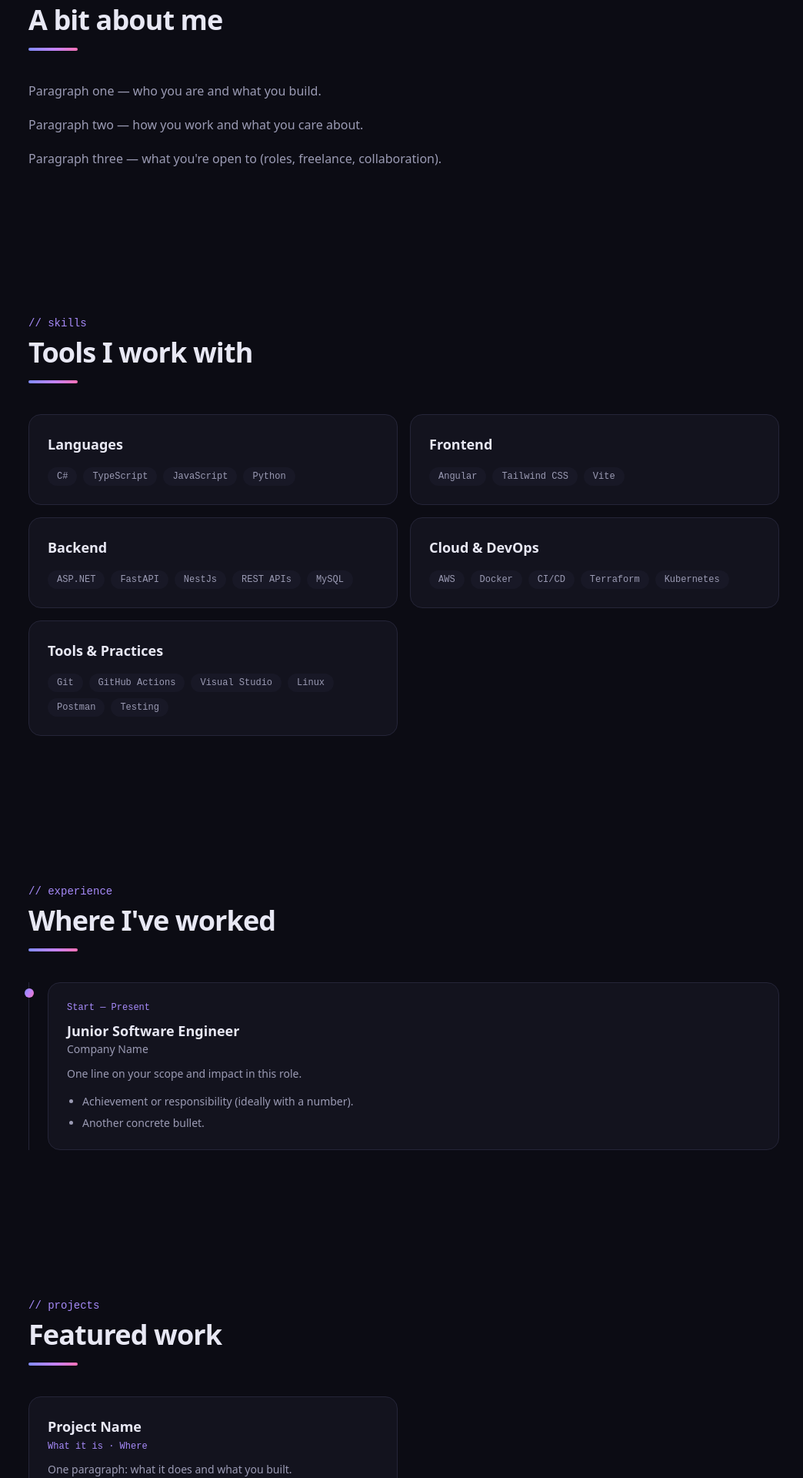
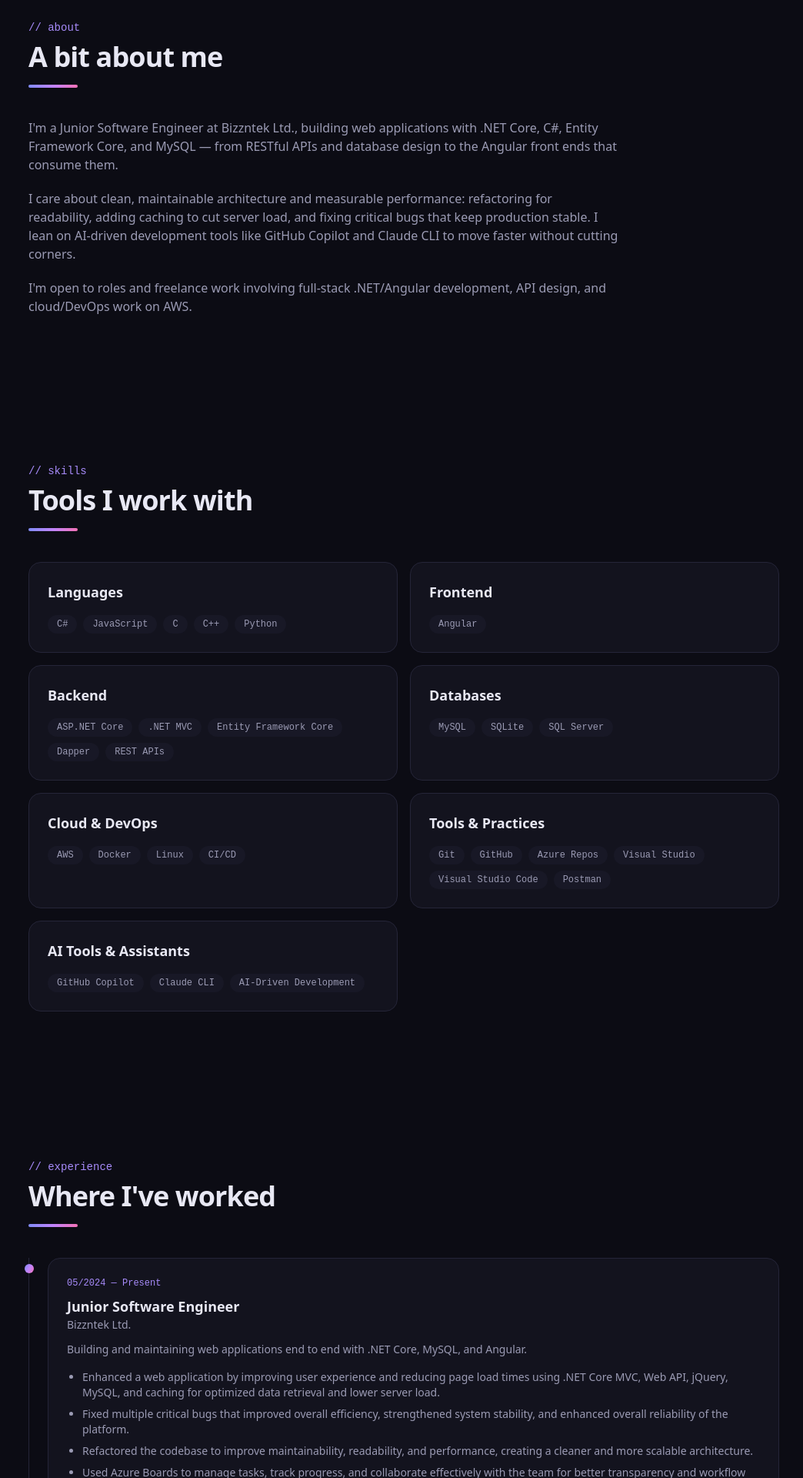
Before and after one commit to MarzanulHoque/MarzanulHoque.github.io, a React (Vite) app: page / in a window 1280 px wide. Shown: the part 880-2800 px from the top of the page at 77% size, without its empty margins (115-1159 px from the left). Built offline with nearby package versions, Linux system fonts and the light colour scheme.

Commit message:
feat: populate profile content from resume, add Piramids/Altios/ShiftLedger projects
Fills in real identity, skills, experience, and project details from the
resume, adds the Altios and ShiftLedger projects, and removes the unused
open-source and testimonials sections.

```diff
--- a/src/App.tsx
+++ b/src/App.tsx
@@ -9,8 +9,6 @@ import About from './components/About'
 import Skills from './components/Skills'
 import Experience from './components/Experience'
 import Projects from './components/Projects'
-import OpenSource from './components/OpenSource'
-import Testimonials from './components/Testimonials'
 import Education from './components/Education'
 import Contact from './components/Contact'
 
@@ -37,8 +35,6 @@ export default function App() {
         <Skills />
         <Experience />
         <Projects />
-        <OpenSource />
-        <Testimonials />
         <Education />
         <Contact />
       </main>
--- a/src/components/OpenSource.tsx
+++ /dev/null
@@ -1,26 +0,0 @@
-import Section from './Section'
-import { cardGlow } from '../hooks/usePointerGlow'
-import { openSource } from '../data/profile'
-
-export default function OpenSource() {
-  return (
-    <Section id="open-source" eyebrow="open source" title="Open-source projects">
-      <div className="grid gap-4 sm:grid-cols-2">
-        {openSource.map((repo) => (
-          <a
-            key={repo.name}
-            href={repo.url}
-            target="_blank"
-            rel="noreferrer"
-            onMouseMove={cardGlow}
-            className="glow-card reveal block rounded-2xl border border-line bg-panel p-6 transition-transform hover:-translate-y-1"
-          >
-            <h3 className="font-mono text-lg font-bold text-vio">{repo.name}</h3>
-            <p className="mt-2 text-sm text-mut">{repo.description}</p>
-            <p className="mt-4 font-mono text-xs text-faint">{repo.language}</p>
-          </a>
-        ))}
-      </div>
-    </Section>
-  )
-}
--- a/src/components/Testimonials.tsx
+++ /dev/null
@@ -1,39 +0,0 @@
-import Section from './Section'
-import { cardGlow } from '../hooks/usePointerGlow'
-import { testimonials } from '../data/profile'
-
-export default function Testimonials() {
-  return (
-    <Section id="reviews" eyebrow="reviews" title="What clients say">
-      <div className="grid gap-4 sm:grid-cols-2">
-        {testimonials.map((review) => (
-          <article
-            key={review.project}
-            onMouseMove={cardGlow}
-            className="glow-card reveal rounded-2xl border border-line bg-panel p-6"
-          >
-            <div className="flex items-center justify-between gap-4">
-              <h3 className="text-lg font-bold">{review.project}</h3>
-              <p className="font-mono text-sm text-vio" aria-label={`Rated ${review.rating} out of 5`}>
-                ★ {review.rating.toFixed(1)}
-              </p>
-            </div>
-            <p className="mt-1 font-mono text-xs text-faint">{review.period}</p>
-            {review.quotes.map((quote) => (
-              <blockquote key={quote} className="mt-4 border-l-2 border-line pl-4 text-sm italic text-mut">
-                “{quote}”
-              </blockquote>
-            ))}
-            <ul className="mt-4 flex flex-wrap gap-2">
-              {review.endorsements.map((tag) => (
-                <li key={tag} className="rounded-full bg-panel-2 px-3 py-1 font-mono text-xs text-mut">
-                  {tag}
-                </li>
-              ))}
-            </ul>
-          </article>
-        ))}
-      </div>
-    </Section>
-  )
-}
--- a/src/data/profile.ts
+++ b/src/data/profile.ts
@@ -6,12 +6,12 @@
 export const identity = {
   name: 'S. M. Marzanul Hoque',
   role: 'Junior Software Engineer',
-  pitch: 'I develop end-to-end web applications, handling everything from databases and APIs to responsive user interfaces, deployment, and monitoring. I enjoy building scalable, high-performance solutions that solve real-world problems.',
+  pitch: 'Software engineer specializing in C#, .NET Core, JavaScript, Entity Framework Core, MySQL, Docker, Linux, and AWS cloud infrastructure. I enjoy building scalable, high-performance applications and continuously expanding my expertise in modern software development and DevOps practices.',
   availability: 'Currently available for new opportunities.',
 }
 
 export const links = {
-  github: 'https://github.com/MarzanulHoque',
+  github: 'https://github.com/marzanulhoque',
   linkedin: 'https://www.linkedin.com/in/marzanulhoque/',
  // upwork: '', // optional — leave '' to hide it in Contact
   email: 'marzanulhoque.cseru@gmail.com',
@@ -20,71 +20,81 @@ export const links = {
 // Hero stats (value + label). Keep to ~3.
 export const stats = [
   { value: '2+', label: 'years of experience' },
-  { value: '3', label: 'projects shipped' },
-  { value: '8', label: 'technologies used' },
+  { value: '2', label: 'projects shipped' },
+  { value: '20+', label: 'technologies used' },
 ]
 
 export const about = [
-  'Paragraph one — who you are and what you build.',
-  'Paragraph two — how you work and what you care about.',
-  "Paragraph three — what you're open to (roles, freelance, collaboration).",
+  "I'm a Junior Software Engineer at Bizzntek Ltd., building web applications with .NET Core, C#, Entity Framework Core, and MySQL — from RESTful APIs and database design to the Angular front ends that consume them.",
+  'I care about clean, maintainable architecture and measurable performance: refactoring for readability, adding caching to cut server load, and fixing critical bugs that keep production stable. I lean on AI-driven development tools like GitHub Copilot and Claude CLI to move faster without cutting corners.',
+  "I'm open to roles and freelance work involving full-stack .NET/Angular development, API design, and cloud/DevOps work on AWS.",
 ]
 
 export const skillGroups = [
-  { title: 'Languages', skills: ['C#', 'TypeScript', 'JavaScript', 'Python'] },
-  { title: 'Frontend', skills: ['Angular', 'Tailwind CSS', 'Vite'] },
-  { title: 'Backend', skills: ['ASP.NET','FastAPI','NestJs', 'REST APIs', 'MySQL'] },
-  { title: 'Cloud & DevOps', skills: ['AWS', 'Docker', 'CI/CD', 'Terraform','Kubernetes'] },
-  { title: 'Tools & Practices', skills: ['Git', 'GitHub Actions','Visual Studio','Linux','Postman', 'Testing'] },
+  { title: 'Languages', skills: ['C#', 'JavaScript', 'C', 'C++', 'Python'] },
+  { title: 'Frontend', skills: ['Angular'] },
+  { title: 'Backend', skills: ['ASP.NET Core', '.NET MVC', 'Entity Framework Core', 'Dapper', 'REST APIs'] },
+  { title: 'Databases', skills: ['MySQL', 'SQLite', 'SQL Server'] },
+  { title: 'Cloud & DevOps', skills: ['AWS', 'Docker', 'Linux', 'CI/CD'] },
+  { title: 'Tools & Practices', skills: ['Git', 'GitHub', 'Azure Repos', 'Visual Studio', 'Visual Studio Code', 'Postman'] },
+  { title: 'AI Tools & Assistants', skills: ['GitHub Copilot', 'Claude CLI', 'AI-Driven Development'] },
 ]
 
 export const experience = [
   {
     role: 'Junior Software Engineer',
-    company: 'Company Name',
-    period: 'Start — Present',
-    summary: 'One line on your scope and impact in this role.',
+    company: 'Bizzntek Ltd.',
+    period: '05/2024 — Present',
+    summary: 'Building and maintaining web applications end to end with .NET Core, MySQL, and Angular.',
     points: [
-      'Achievement or responsibility (ideally with a number).',
-      'Another concrete bullet.',
+      'Enhanced a web application by improving user experience and reducing page load times using .NET Core MVC, Web API, jQuery, MySQL, and caching for optimized data retrieval and lower server load.',
+      'Fixed multiple critical bugs that improved overall efficiency, strengthened system stability, and enhanced overall reliability of the platform.',
+      'Refactored the codebase to improve maintainability, readability, and performance, creating a cleaner and more scalable architecture.',
+      'Used Azure Boards to manage tasks, track progress, and collaborate effectively with the team for better transparency and workflow alignment.',
+      'Gained hands-on experience across multiple applications, showcasing adaptability, teamwork, and continuous improvement in coding practices.',
     ],
   },
 ]
 
 export const projects = [
   {
-    name: 'Project Name',
-    context: 'What it is · Where',
-    description: 'One paragraph: what it does and what you built.',
-    stack: ['Tech', 'Tech', 'Tech'],
+    name: 'Piramids',
+    context: 'Enterprise ERP platform · Construction, rental & hospitality · Client project via Bizzntek Ltd. · Shipped',
+    description: 'Key contributor to an enterprise ERP platform covering project management, customer onboarding, task scheduling, contract management, and financial workflows. Built and maintained secure RESTful APIs with server-side pagination, dynamic filtering, reporting, and dashboard endpoints for large datasets, optimized MySQL stored procedures and Dapper queries, added in-memory caching, and implemented menu-based access control and subscription-based feature management.',
+    stack: ['ASP.NET Core 8', 'ASP.NET MVC', 'C#', 'Entity Framework Core', 'MySQL', 'JavaScript', 'jQuery'],
+  },
+  {
+    name: 'Altios GoGlobal — IC Management Platform',
+    context: 'Enterprise global-mobility & payments platform · Client project via Bizzntek Ltd. · Shipped',
+    description: 'Contributing to a three-tier .NET 8 platform (UI, business-logic API, and data-access API) for global contractor and vendor management, covering vendor invoicing, cross-border payments, and ERP integrations. Work spans the ASP.NET Core MVC front end, the business-logic layer, and the EF Core/MySQL data-access API, built on clean architecture with repository/unit-of-work patterns, JWT authentication, and encrypted inter-service communication.',
+    stack: ['ASP.NET Core 8', 'C#', 'Entity Framework Core', 'MySQL', 'JWT', 'FluentValidation', 'AutoMapper', 'Quartz'],
+  },
+  {
+    name: 'HRMS — Enterprise HR & Payroll Management System',
+    context: 'Personal project',
+    description: 'RESTful APIs for employee, attendance, leave, and payroll management built with Clean Architecture, CQRS (MediatR), and the Repository Pattern. Added JWT authentication, role-based authorization, FluentValidation, and AutoMapper, paired with a responsive Angular app using lazy loading, route guards, reactive forms, and RxJS.',
+    stack: ['ASP.NET Core', 'C#', 'Angular', 'TypeScript', 'SQLite', 'EF Core', 'MediatR', 'GitHub Copilot'],
+  },
+  {
+    name: 'DateSphere',
+    context: 'Full-stack dating platform · Personal project',
+    description: 'Full-stack dating platform with JWT authentication, profile management, photo uploads, and SignalR-based real-time chat. Built as a responsive SPA with reusable Angular components, using Entity Framework Core with SQLite for development and SQL Server compatibility for production, with GitHub Actions CI/CD for automated build, test, and deploy.',
+    stack: ['C#', 'ASP.NET Core', 'Angular', 'JavaScript', 'Entity Framework Core', 'SQLite', 'SQL Server', 'SignalR', 'GitHub Actions'],
+  },
+  {
+    name: 'ShiftLedger',
+    context: 'Bike service shop management system · Personal project',
+    description: 'A shop-management tool for bike service businesses covering service job tracking, task-wise billing, and reporting. Built with Clean Architecture and CQRS (MediatR) on an ASP.NET Core/MySQL backend and a React 18 + TypeScript SPA, with JWT auth, Admin/Employee role-based access control, real-time notifications via SignalR, and PDF/Excel report exports.',
+    stack: ['ASP.NET Core', 'C#', 'MediatR', 'MySQL', 'EF Core', 'React', 'TypeScript', 'Mantine', 'SignalR', 'JWT'],
   },
 ]
 
 // ── Optional sections: delete an array (and its section in App.tsx) if unused ──
 
-export const openSource = [
-  {
-    name: 'repo-name',
-    description: 'One line on what it is.',
-    url: 'https://github.com/MarzanulHoque/repo',
-    language: 'Language',
-  },
-]
-
-export const testimonials = [
-  {
-    project: 'Engagement title',
-    period: 'Year',
-    rating: 5.0,
-    endorsements: ['Tag'],
-    quotes: ['Client quote.'],
-  },
-]
-
 export const education = [
   {
-    degree: 'BSc in Computer Science and Engineering',
-    institution: 'University of Rajshahi',
+    degree: 'BSc in Computer Science & Engineering',
+    institution: 'Rajshahi University',
     location: 'Rajshahi, Bangladesh',
   },
 ]
```
